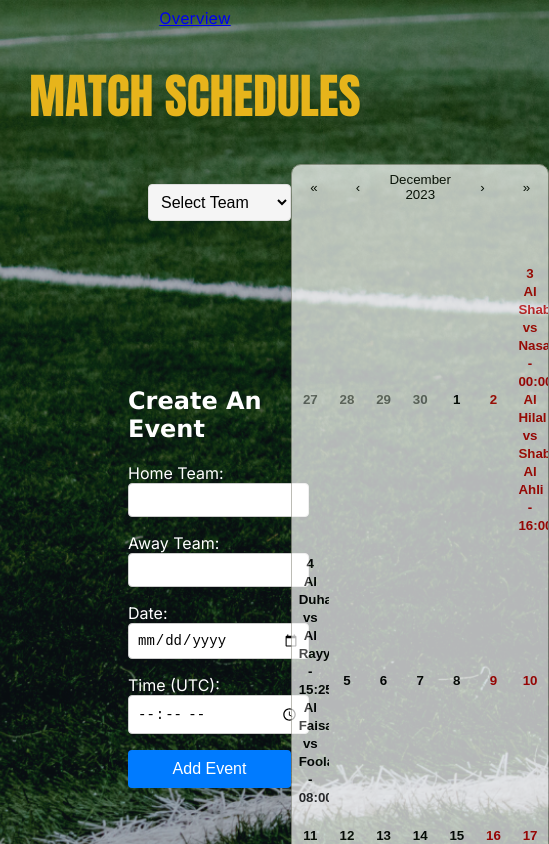
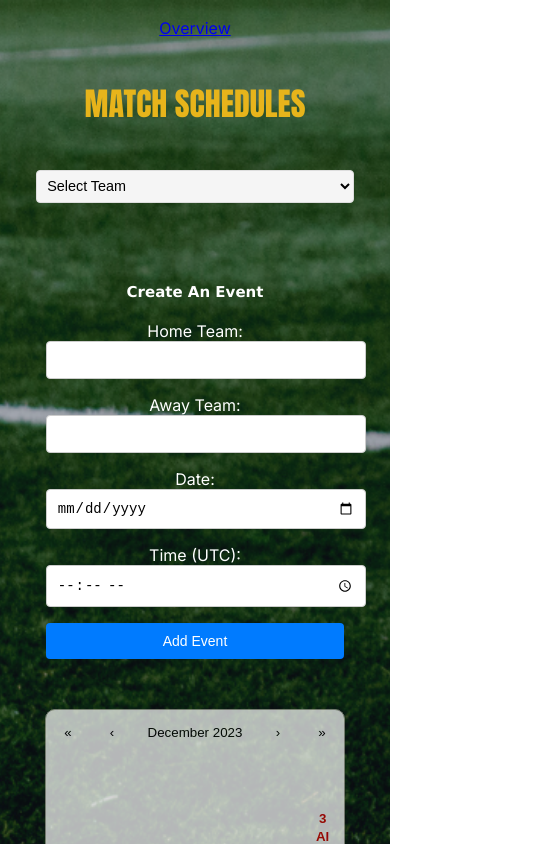
Before and after one commit to srpayong/events-calendar-, a Next.js app: page / in a window 390 px wide. Shown: the top 844 px of the page, 549 px wide, since content can reach past the window. Built offline with nearby package versions, Linux system fonts and the light colour scheme.

Commit message:
Make responsive

```diff
--- a/app/Calendar/page.module.scss
+++ b/app/Calendar/page.module.scss
@@ -12,12 +12,13 @@
   font-weight: bold;
   opacity: 0.7;
   border-radius: 10px;
+  margin: 0 auto;
 }
 
 .reactCalendar .react-calendar__tile {
-  padding: 10px 5px;
+  padding: 5px;
   text-align: center;
-  height: 100px;
+  height: 60px;
   overflow: hidden;
   font-weight: bold;
   color: white;
@@ -63,3 +64,34 @@
   color: white;
   text-decoration: none;
 }
+
+@media screen and (max-width: 600px) {
+  .calendarContainer {
+    margin: 10px 0;
+    padding: 0;
+  }
+
+  .reactCalendar {
+    width: 100%;
+    max-width: 300px;
+    aspect-ratio: 1 / 1;
+    margin: 0 auto;
+  }
+
+  .reactCalendar .react-calendar__tile {
+    padding: 5px;
+    font-size: 0.7em;
+    height: 50px;
+  }
+
+  .reactCalendar .react-calendar__navigation,
+  .reactCalendar .react-calendar__navigation button {
+    margin-bottom: 5px;
+    font-size: 0.8em;
+  }
+
+  .reactCalendar .react-calendar__month-view__weekdays,
+  .reactCalendar .react-calendar__month-view__weekdays abbr {
+    font-size: 0.7em;
+  }
+}
--- a/app/addEvent/addEvent.module.scss
+++ b/app/addEvent/addEvent.module.scss
@@ -44,3 +44,26 @@
   flex-direction: column;
   margin-bottom: 20px;
 }
+
+@media screen and (max-width: 600px) {
+  .h1 {
+    font-size: 15px;
+  }
+
+  .form {
+    max-width: auto;
+    padding: 0 10px;
+  }
+
+  .input,
+  .button {
+    padding: 10px;
+  }
+
+  .button {
+    font-size: 14px;
+  }
+  .formGroup {
+    margin-bottom: 10px;
+  }
+}
--- a/app/components/eventFilter.module.scss
+++ b/app/components/eventFilter.module.scss
@@ -17,3 +17,12 @@
   outline: none;
   border-color: #555;
 }
+
+@media screen and (max-width: 600px) {
+  .select {
+    font-size: 0.9rem;
+    padding: 0.4rem 0.4rem;
+    margin-left: 0;
+    width: 100%;
+  }
+}
--- a/app/globals.scss
+++ b/app/globals.scss
@@ -3,6 +3,10 @@
   background-size: cover;
   background-position: top center;
   background-repeat: no-repeat;
-  overflow-y: hidden;
-  overflow-x: hidden;
 }
+
+@media screen and (max-width: 600px) {
+  body {
+    background-size: cover;
+  }
+}
--- a/app/page.module.scss
+++ b/app/page.module.scss
@@ -1,10 +1,11 @@
 .body,
 .html {
   max-height: 100vh;
-  overflow-y: hidden;
   margin: 0;
   padding: 0;
   box-sizing: border-box;
+  overflow-x: hidden;
+  overflow-y: hidden;
 }
 
 .navBar,
@@ -46,3 +47,35 @@
   font-weight: bold;
   font-family: Impact, Haettenschweiler, 'Arial Narrow Bold', sans-serif;
 }
+
+@media screen and (max-width: 600px) {
+  .navBar,
+  .titleContainer,
+  .mainContainer,
+  .eventForm,
+  .Calendar {
+    display: flex;
+    flex-direction: column;
+    align-items: center;
+    justify-content: center;
+    text-align: center;
+    margin-right: 0;
+    margin-left: 0;
+    padding: 10px 0;
+    width: 100%;
+
+    .eventForm {
+      margin-top: 20px;
+      padding-top: 50px;
+    }
+
+    .Calendar {
+      flex-basis: 100%;
+      margin-top: 20px;
+    }
+
+    .h1 {
+      font-size: 2rem;
+    }
+  }
+}
```
Also changed, not shown: app/Calendar/[eventDetailId]/eventDetail.module.scss (+26 -1 lines).
